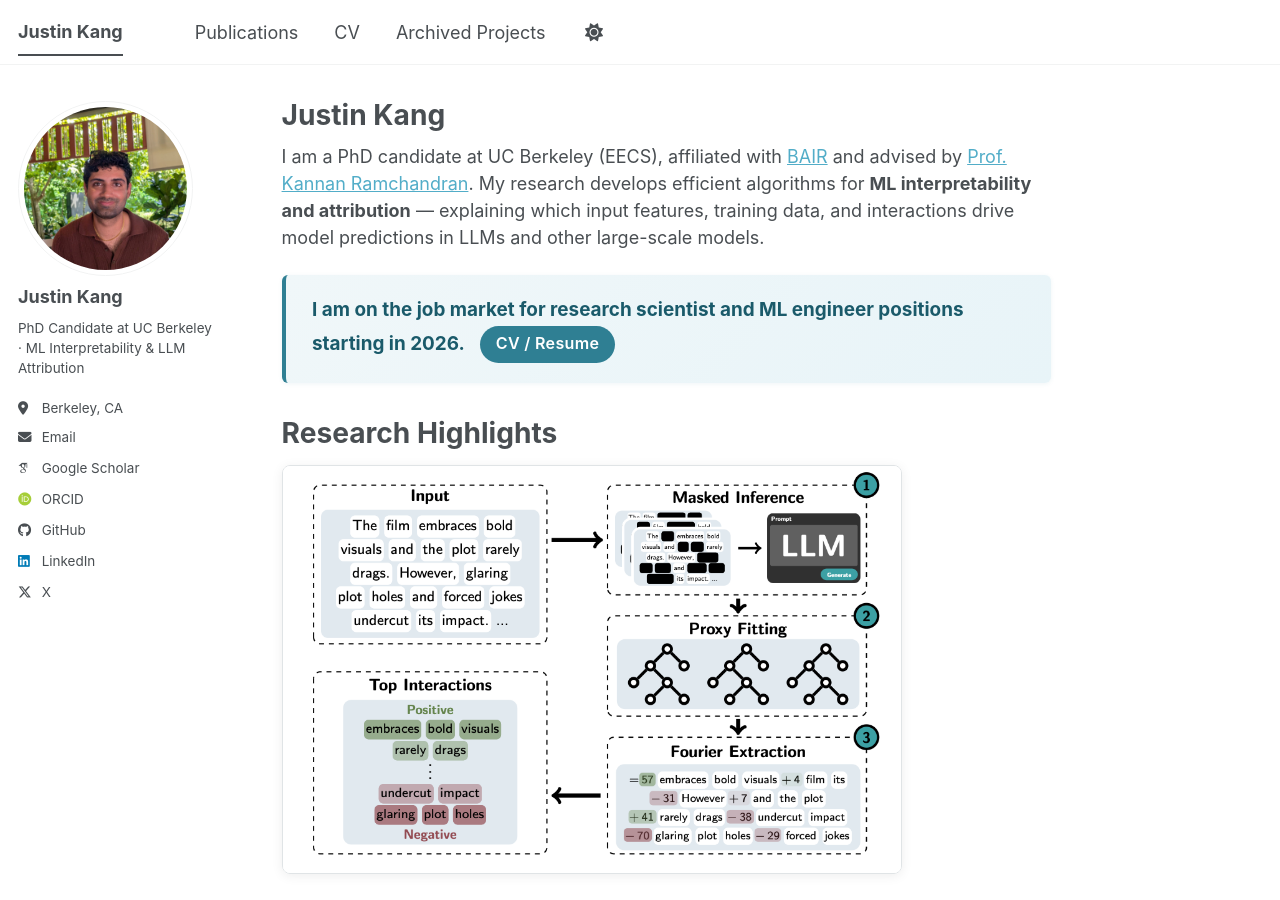
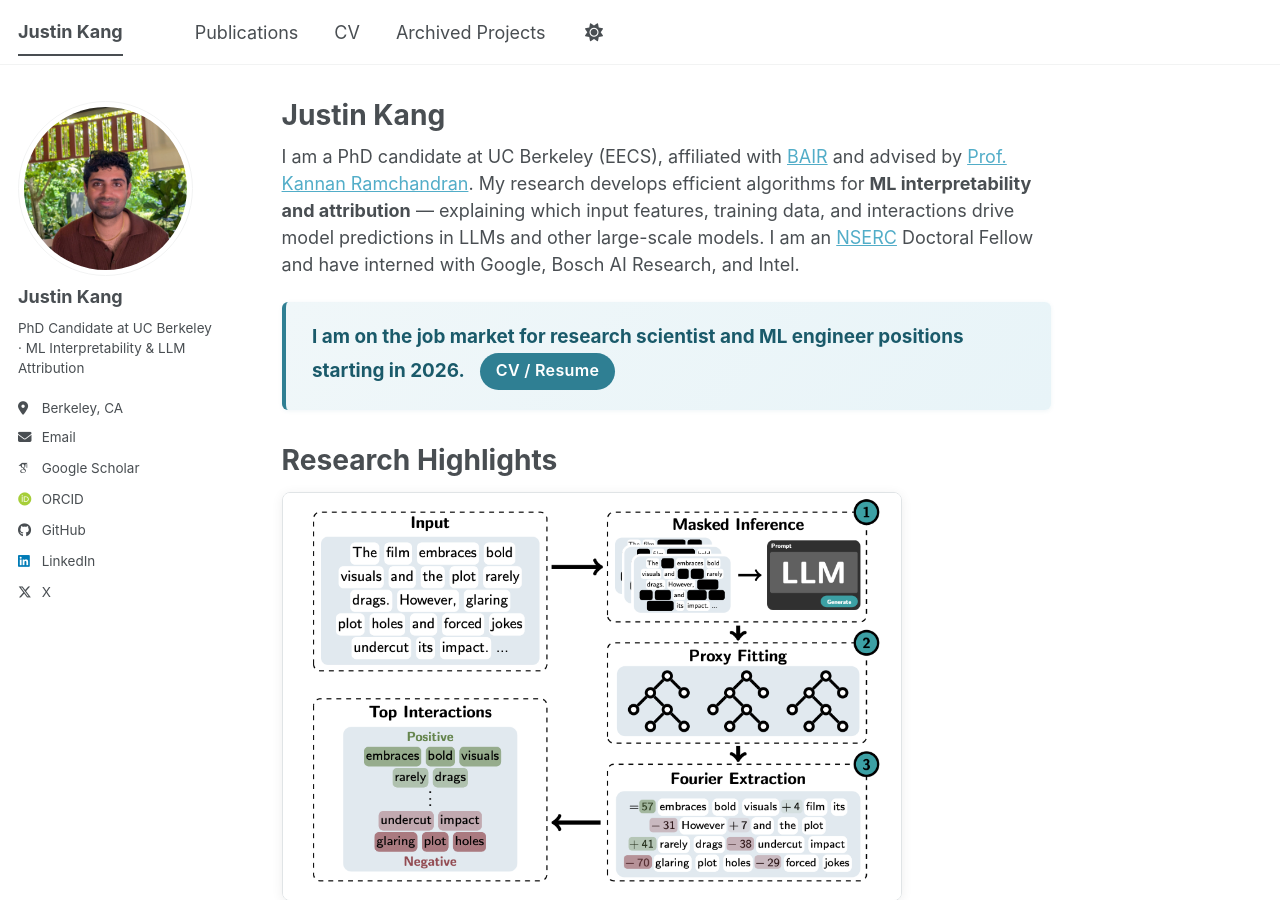
Before and after one commit to justinkang221/justinkang221.github.io, a Jekyll site: the page built from _pages/about.md, in a window 1280 px wide and 900 px high. Built offline with Jekyll 4.4.1, drawn with Linux system fonts in a browser that asks for light colours; some web fonts are replaced; a script bundle is joined from its source files by our own code; library files that are not in the unit come from our copies.

Commit message:
Add NSERC fellowship and internships to intro

```diff
--- a/_pages/about.md
+++ b/_pages/about.md
@@ -7,7 +7,7 @@ redirect_from:
   - /about/
   - /about.html
 ---
-I am a PhD candidate at UC Berkeley (EECS), affiliated with <a href='https://bair.berkeley.edu/'>BAIR</a> and advised by <a href='https://people.eecs.berkeley.edu/~kannanr'>Prof. Kannan Ramchandran</a>. My research develops efficient algorithms for **ML interpretability and attribution** — explaining which input features, training data, and interactions drive model predictions in LLMs and other large-scale models.
+I am a PhD candidate at UC Berkeley (EECS), affiliated with <a href='https://bair.berkeley.edu/'>BAIR</a> and advised by <a href='https://people.eecs.berkeley.edu/~kannanr'>Prof. Kannan Ramchandran</a>. My research develops efficient algorithms for **ML interpretability and attribution** — explaining which input features, training data, and interactions drive model predictions in LLMs and other large-scale models. I am an <a href="https://www.nserc-crsng.gc.ca/">NSERC</a> Doctoral Fellow and have interned with Google, Bosch AI Research, and Intel.
 
 <div class="job-market-callout">
   <strong>I am on the job market for research scientist and ML engineer positions starting in 2026.</strong>
```
